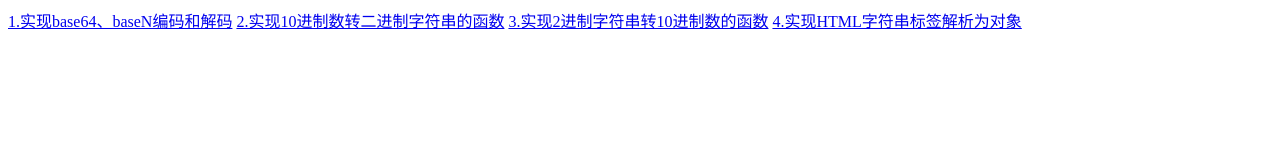
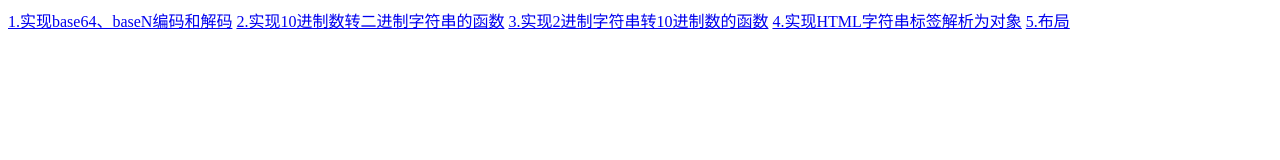
Before and after one commit to Ann-Xia1/week, a plain HTML site: page index.html in a window 1280 px wide. Drawn offline with Linux system fonts and the light colour scheme.

Commit message:
完成练习

```diff
--- a/index.html
+++ b/index.html
@@ -10,6 +10,7 @@
     <a href="./2.html">2.实现10进制数转二进制字符串的函数</a>
     <a href="./3.html">3.实现2进制字符串转10进制数的函数</a>
     <a href="./4.html">4.实现HTML字符串标签解析为对象</a>
+    <a href="./buju.html">5.布局</a>
 
 </body>
 </html>
```
